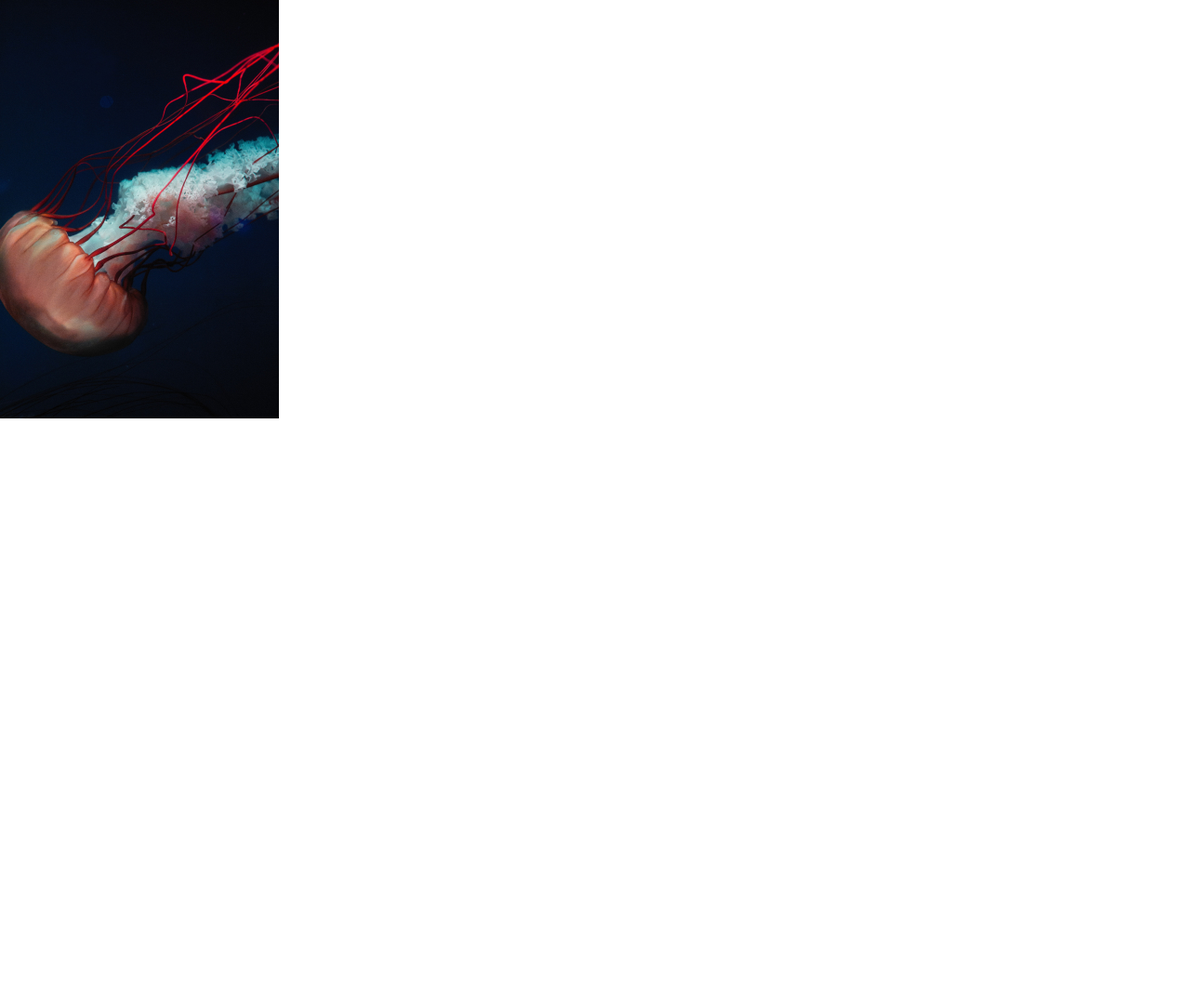
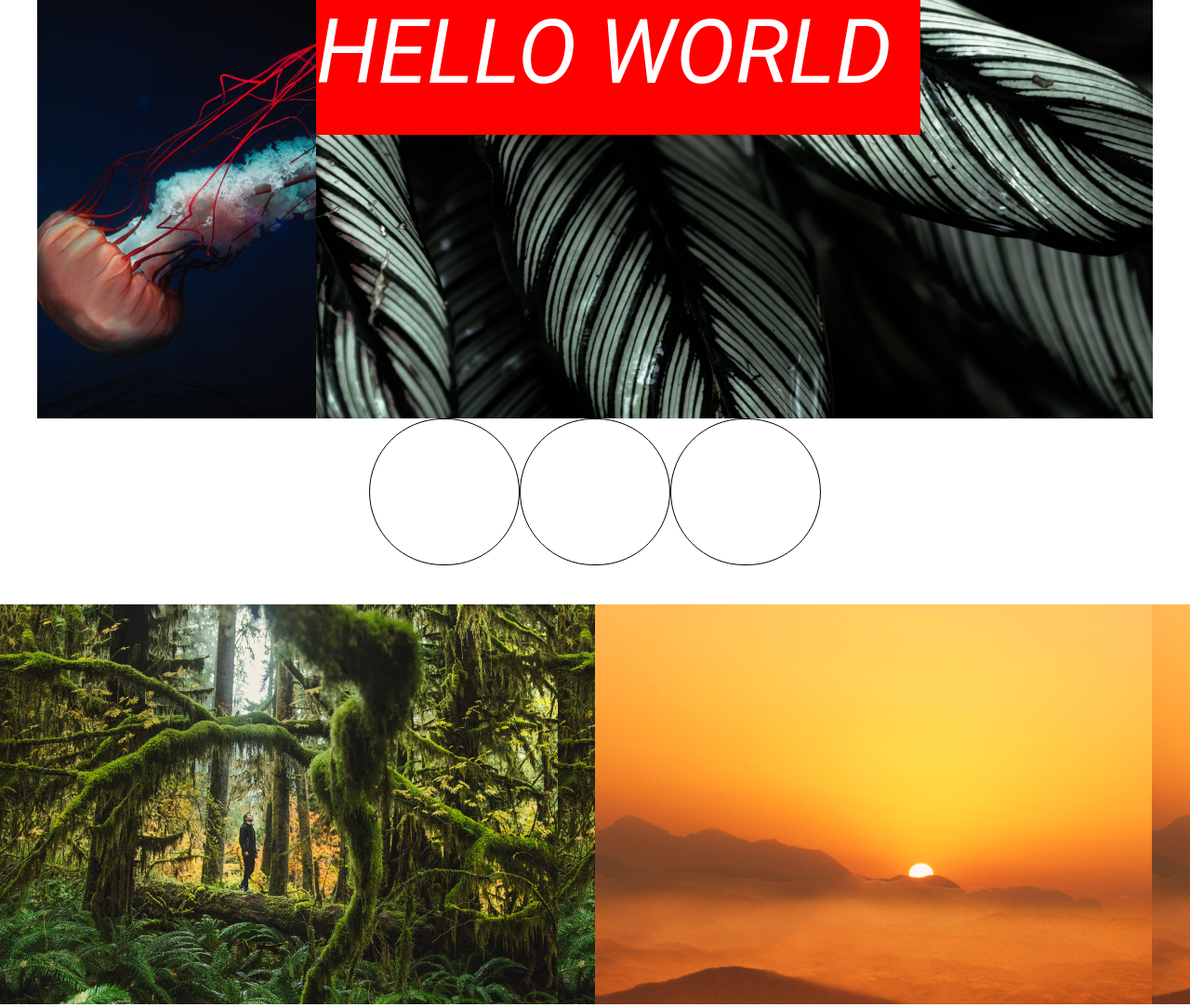
Before and after one commit to Nova5vi7/starter_kit, a website: page app/index.html in a window 1280 px wide. Shown: the whole page at 93% size. Before the commit the page ends 800 px from the top, so only its background shows below. Drawn offline with nearby package versions, Linux system fonts and the light colour scheme; files that its build step writes are made by us from their sources.

Commit message:
not finished

```diff
--- a/app/index.html
+++ b/app/index.html
@@ -15,10 +15,29 @@
   </head>
   <body>
     <section class="section-one">
-      <div class="block-ziro"></div>
+      <div class="block">
+        <div class="block-ziro"></div>
       <div class="block-one">
-        <div class="block-two"></div>
+        <div class="block-two">HELLO WORLD</div>
       </div>
+      </div>
+    </section>
+    <section class="section-two">
+      <div class="planet">
+        <div class="planet-one tic">
+          <div class="tic-one plan"></div>
+        </div>
+        <div class="planet-two tic">
+          <div class="tic-two plan"></div>
+        </div>
+        <div class="planet-three tic">
+          <div class="tic-three plan"></div>
+        </div>
+      </div>
+    </section>
+    <section class="section-three">
+      <div class="forest jop"></div>
+      <div class="sunset jop"></div>
     </section>
     <!-- build:js scripts/main.js -->
     <script src="scripts/main.js"></script>
--- a/app/styles/main.scss
+++ b/app/styles/main.scss
@@ -11,12 +11,68 @@ body {
   }
 }
 
-.section-one {
-  width: 1200px;
+.section-one .block {
   height: 450px;
+  display: flex;
+  flex-direction: row;
+  justify-content: center;
   .block-ziro {
     width: 300px;
     height: 450px;
     background: url("../images/jellyfish.jpg");
   }
+  .block-one {
+    width: 900px;
+    height: 450px;
+    background: url("../images/foliage.jpg");
+  }
+  .block-two {
+    width: 650px;
+    height: 145px;
+    background: #ff0000;
+    font-family: Roboto;
+    font-style: italic;
+    font-weight: normal;
+    font-size: 96px;
+    line-height: 112px;
+    align-items: center;
+    color: #fdfdfd;
+  }
 }
+.section-two .planet {
+  display: flex;
+  flex-direction: row;
+  justify-content: center;
+  height: 200px;
+  .tic {
+    width: 162px;
+    height: 158px;
+    border: 1px solid #000000;
+    box-sizing: border-box;
+    border-radius: 250px;
+  }
+  .plan {
+    display: flex;
+    margin: 22px;
+    height: 110px;
+    justify-content: center;
+  }
+  .tic-one {
+  }
+}
+.section-three {
+  display: flex;
+  flex-direction: row;
+  justify-content: center;
+  height: 860px;
+  .jop {
+    width: 50%;
+    height: 430px;
+  }
+  .forest {
+    background: url(../images/forest.jpg);
+  }
+  .sunset {
+    background: url(../images/sunset.jpg);
+  }
+}
```
Also changed, not shown: app/images/foliage.jpg (added), app/images/forest.jpg (added), app/images/sunset.jpg (added).
